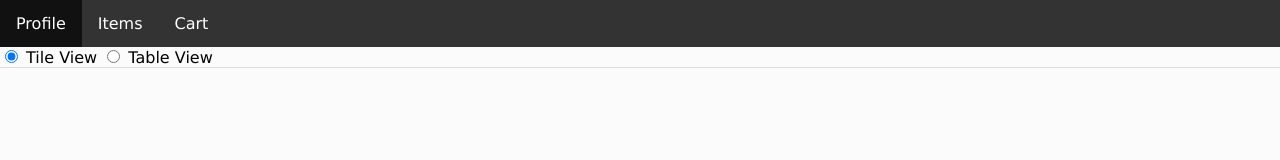
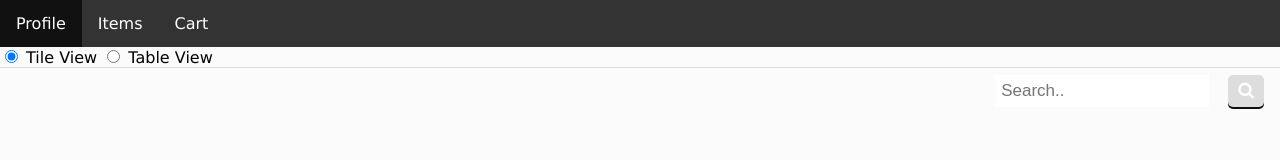
Before and after one commit to dylanalvarez1/ShoppingApp, a website: page index.html in a window 1280 px wide. Drawn offline with Linux system fonts and the light colour scheme; no server answers.

Commit message:
add some api stuff for walmart api

```diff
--- a/css/main.css
+++ b/css/main.css
@@ -203,3 +203,29 @@ button {
 	box-shadow: 0 4px rgb(13, 14, 19);
 	transform: translateY(4px);
   }
+
+  .search-container {
+	float: right;
+  }
+
+  input[type=text] {
+	padding: 6px;
+	margin-top: 8px;
+	font-size: 17px;
+	border: none;
+  }
+
+  .search-container button {
+	float: right;
+	padding: 6px 10px;
+	margin-top: 8px;
+	margin-right: 16px;
+	background: #ddd;
+	font-size: 17px;
+	border: none;
+	cursor: pointer;
+  }
+
+  .search-container button:hover {
+	background: #ccc;
+  }
--- a/index.html
+++ b/index.html
@@ -6,7 +6,8 @@
   </head>
   <script src="js/DataController.js"></script>
   <script src="js/init.js"></script>
-	<link rel="stylesheet" type="text/css" href="css/main.css">
+  <link rel="stylesheet" type="text/css" href="css/main.css">
+  <link rel="stylesheet" href="https://cdnjs.cloudflare.com/ajax/libs/font-awesome/4.7.0/css/font-awesome.min.css">
   <body>
     <ul>
       <li><a href="#profile">Profile</a></li>
@@ -85,6 +86,160 @@
 
     }
 
+    function walmartPopulate(form) {
+      console.log("In walmart populate");
+      console.log(form.childNodes[1].value);
+
+      let apiKey = "smz7vjqbgccrek7sh7e2bu74";
+
+      let urlBase = "http://api.walmartlabs.com/v1/search?query=";
+
+      let url = urlBase + form.childNodes[1].value + "&format=json&apiKey=" + apiKey;
+      console.log("url", url);
+
+      //http://api.walmartlabs.com/v1/search?query=shirt&format=json&apiKey=your API_key
+
+      var dc = new DataController(false); //true ==> use local API
+
+      /**Define what to do with the album titles list **/
+      var populateItemListTile = function (items){
+        //console.log("items", items);
+        var itemDiv = document.getElementById("itemList");
+        if(itemDiv != null)
+        {
+          var titleProp = "title";
+          if(items.items != null){
+            items = items.items.item;
+            titleProp = "name";
+          }
+
+          /**Clear existing views **/
+          removeChildNodes(document.getElementById("itemDetails"));
+          removeChildNodes(itemDiv);
+
+          //Create tiles for every item in the item array
+          items.forEach(function(item){
+            /**Define the item "tile" **/
+            //console.log("debug:", item.name);
+            //console.log("debug item:", item);
+            var tileNode = createTileNode(item.shortDescription, "item", item);
+
+            itemDiv.appendChild(tileNode);
+          });
+        }
+
+      }
+
+      var populateItemListTable = function (items){
+        var itemDiv = document.getElementById("itemList");
+
+        if(itemDiv != null) {
+
+          /**Clear existing views **/
+          removeChildNodes(document.getElementById("itemDetails"));
+          removeChildNodes(itemDiv);
+
+          var table = document.createElement("table");
+          table.classList.add('itemTable');
+          var header = table.createTHead();
+          var row = header.insertRow(0);
+          var cell = row.insertCell(0);
+          cell.innerHTML = "<b>Item</b>";
+          var cell2 = row.insertCell(1);
+          cell2.innerHTML = "<b>Description</b>";
+
+          let i = 1;
+          //Create table rows for every item in the item array
+          items.forEach(function(item){
+            var row = table.insertRow(i++);
+            var name = row.insertCell(0);
+            var description = row.insertCell(1);
+            name.innerHTML = item.name;
+            description.innerHTML = item.shortDescription;
+
+          });
+
+          itemDiv.appendChild(table);
+        }
+
+      }
+
+      var createTileNode = function(title, classType, item){
+        let itemClass = item.name.split(" ");
+        var tileNode = document.createElement("div");
+        var titleNode = document.createTextNode(title);
+        var itemNode = document.createElement("div");
+        itemNode.className = itemClass[1]+"Icon";
+        tileNode.className = classType+"TileDiv";
+        tileNode.appendChild(itemNode);
+        tileNode.appendChild(titleNode);
+        return tileNode;
+      }
+
+      var createPropTextNode = function(str){
+        var detailDiv = document.getElementById("itemDetails");
+        var propNode = document.createElement("div");
+        var textNode = document.createTextNode(str);
+        propNode.appendChild(textNode);
+        detailDiv.appendChild(propNode);
+      }
+
+      /**Set event listener for radio buttons**/
+      var apiRadioButtons = document.getElementsByName("api");
+      apiRadioButtons.forEach(function(button){
+        button.addEventListener("click", function(){
+          var value = button.value;
+          if (value === "tile") {
+            //use tile view
+            console.log("Tile fill!");
+            //reloadPage();
+            dc.getAllItems(populateItemListTile);
+
+          }
+          else { // use table view
+            //dc.isLocalApi = false;
+            console.log("Table fill!");
+            //reloadPage();
+            dc.getAllItems(populateItemListTable);
+          }
+
+
+
+        });
+
+      });
+
+      var removeChildNodes = function(parentDiv){
+        if(parentDiv != null)
+        {
+          while (parentDiv.hasChildNodes()) {
+            parentDiv.removeChild(parentDiv.firstChild);
+          }
+        }
+
+      }
+
+
+      var xhttp = new XMLHttpRequest();
+      xhttp.onreadystatechange = function() {
+      if (this.readyState == 4 && this.status == 200) {
+          //console.log("txt",this.responseText);
+          var jsonData = JSON.parse(this.responseText);
+          if(callBackFunction != null){
+            console.log("jsonData", jsonData.items);
+            populateItemListTile(jsonData.items);
+          }
+        }
+      };
+
+      xhttp.open("GET", url, true);
+      xhttp.setRequestHeader('Access-Control-Allow-Headers', '*');
+      xhttp.setRequestHeader('Content-type', 'application/ecmascript');
+      xhttp.setRequestHeader('Access-Control-Allow-Origin', '*');
+      xhttp.send();
+
+    }
+
 
    load_js();
 
--- a/js/DataController.js
+++ b/js/DataController.js
@@ -3,13 +3,13 @@ function DataController(isLocal){
 	this.isLocalApi = isLocal;
 	this.baseUrl = null;
 	this.setBaseUrl();
-	this.lastFmApiKey = "a8b2ef565a557676faf34944fc62e9b9"; /**If you would like to use Last FM API, you will need to register for a developer account and get an API key**/
+	this.lastFmApiKey = "smz7vjqbgccrek7sh7e2bu74"; /**If you would like to use Last FM API, you will need to register for a developer account and get an API key**/
 }
 DataController.prototype.setBaseUrl = function(){
 	if(this.isLocalApi)
 		this.baseUrl = 'http://localhost:8081/store-2.0.3.RELEASE/';
 	else
-		this.baseUrl = "http://ws.audioscrobbler.com/2.0/";
+		this.baseUrl = "http://api.walmartlabs.com/v1/";
 
 }
 
--- a/views/items.html
+++ b/views/items.html
@@ -2,6 +2,12 @@
 <input type="radio" name="api" value="tile" checked="checked"> Tile View
 <input type="radio" name="api" value="table"> Table View
 <div id="mainContainer">
+	<div class="search-container">
+		<form action="javascript:;" onsubmit="walmartPopulate(this)">
+			<input type="text" placeholder="Search.." name="search">
+			<button type="submit"><i class="fa fa-search"></i></button>
+		</form>
+	</div>
 	<span><div id="itemDetails"></div><div id="form"></div></span>
 	<div id="itemList">
 	<!--Album tiles, icons, etc. will be dynamically displayed here. -->
```
Also changed, not shown: js/walmart.js (added, +135 -0 lines).
